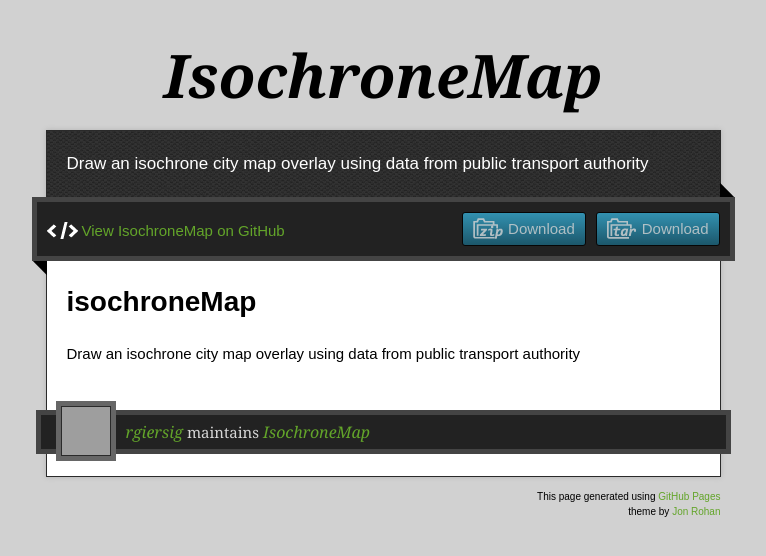
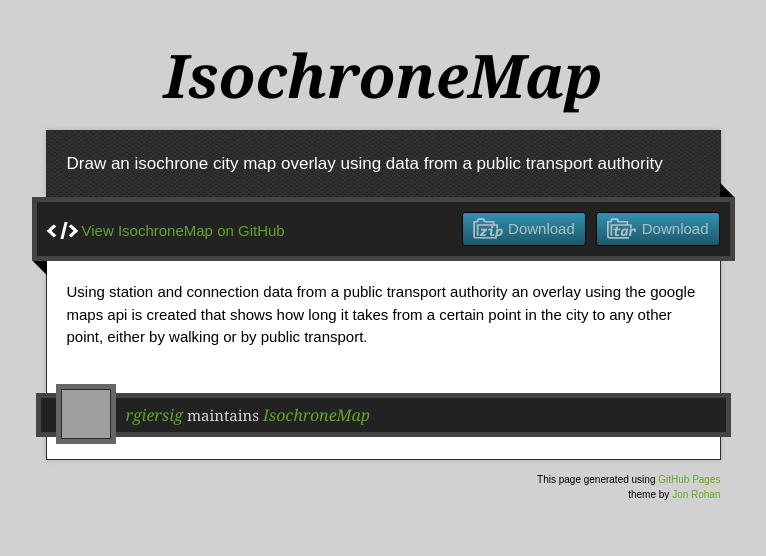
Before and after one commit to rgiersig/IsochroneMap, a plain HTML site: page index.html in a window 1280 px wide. Shown: the whole page, without its empty margins (257-1023 px from the left). Drawn offline with nearby package versions, Linux system fonts and the light colour scheme; grey boxes are pictures that could not be loaded.

Commit message:
Create gh-pages branch via GitHub

```diff
--- a/index.html
+++ b/index.html
@@ -12,7 +12,7 @@
   <script type="text/javascript" src="javascripts/script.js"></script>
 
   <title>IsochroneMap</title>
-  <meta name="description" content="Draw an isochrone city map overlay using data from public transport authority">
+  <meta name="description" content="Draw an isochrone city map overlay using data from a public transport authority">
 
   <meta name="viewport" content="width=device-width,initial-scale=1">
 
@@ -25,27 +25,24 @@
       <h1 class="title">IsochroneMap</h1>
     </header>
     <div id="container">
-      <p class="tagline">Draw an isochrone city map overlay using data from public transport authority</p>
+      <p class="tagline">Draw an isochrone city map overlay using data from a public transport authority</p>
       <div id="main" role="main">
         <div class="download-bar">
         <div class="inner">
-          <a href="https://github.com/rgiersig/isochroneMap/tarball/master" class="download-button tar"><span>Download</span></a>
-          <a href="https://github.com/rgiersig/isochroneMap/zipball/master" class="download-button zip"><span>Download</span></a>
-          <a href="https://github.com/rgiersig/isochroneMap" class="code">View IsochroneMap on GitHub</a>
+          <a href="https://github.com/rgiersig/IsochroneMap/tarball/master" class="download-button tar"><span>Download</span></a>
+          <a href="https://github.com/rgiersig/IsochroneMap/zipball/master" class="download-button zip"><span>Download</span></a>
+          <a href="https://github.com/rgiersig/IsochroneMap" class="code">View IsochroneMap on GitHub</a>
         </div>
         <span class="blc"></span><span class="trc"></span>
         </div>
         <article class="markdown-body">
-          <h1>
-<a name="isochronemap" class="anchor" href="#isochronemap"><span class="octicon octicon-link"></span></a>isochroneMap</h1>
-
-<p>Draw an isochrone city map overlay using data from public transport authority</p>
+          <p>Using station and connection data from a public transport authority an overlay using the google maps api is created that shows how long it takes from a certain point in the city to any other point, either by walking or by public transport.</p>
         </article>
       </div>
     </div>
     <footer>
       <div class="owner">
-      <p><a href="https://github.com/rgiersig" class="avatar"><img src="https://0.gravatar.com/avatar/51d9677e889069b95dbcee5742202f3f?d=https%3A%2F%2Fidenticons.github.com%2F11e32345d5414b877febac2979ca59d4.png&amp;r=x&amp;s=60" width="48" height="48"/></a> <a href="https://github.com/rgiersig">rgiersig</a> maintains <a href="https://github.com/rgiersig/isochroneMap">IsochroneMap</a></p>
+      <p><a href="https://github.com/rgiersig" class="avatar"><img src="https://0.gravatar.com/avatar/51d9677e889069b95dbcee5742202f3f?d=https%3A%2F%2Fidenticons.github.com%2F11e32345d5414b877febac2979ca59d4.png&amp;r=x&amp;s=60" width="48" height="48"/></a> <a href="https://github.com/rgiersig">rgiersig</a> maintains <a href="https://github.com/rgiersig/IsochroneMap">IsochroneMap</a></p>
 
 
       </div>
@@ -56,7 +53,7 @@
   </div>
   <div class="current-section">
     <a href="#top">Scroll to top</a>
-    <a href="https://github.com/rgiersig/isochroneMap/tarball/master" class="tar">tar</a><a href="https://github.com/rgiersig/isochroneMap/zipball/master" class="zip">zip</a><a href="" class="code">source code</a>
+    <a href="https://github.com/rgiersig/IsochroneMap/tarball/master" class="tar">tar</a><a href="https://github.com/rgiersig/IsochroneMap/zipball/master" class="zip">zip</a><a href="" class="code">source code</a>
     <p class="name"></p>
   </div>
 
--- a/params.json
+++ b/params.json
@@ -1 +1 @@
-{"name":"IsochroneMap","tagline":"Draw an isochrone city map overlay using data from public transport authority","body":"# isochroneMap\r\n\r\nDraw an isochrone city map overlay using data from public transport authority\r\n","google":"","note":"Don't delete this file! It's used internally to help with page regeneration."}
+{"name":"IsochroneMap","tagline":"Draw an isochrone city map overlay using data from a public transport authority","body":"Using station and connection data from a public transport authority an overlay using the google maps api is created that shows how long it takes from a certain point in the city to any other point, either by walking or by public transport.","google":"","note":"Don't delete this file! It's used internally to help with page regeneration."}
```
